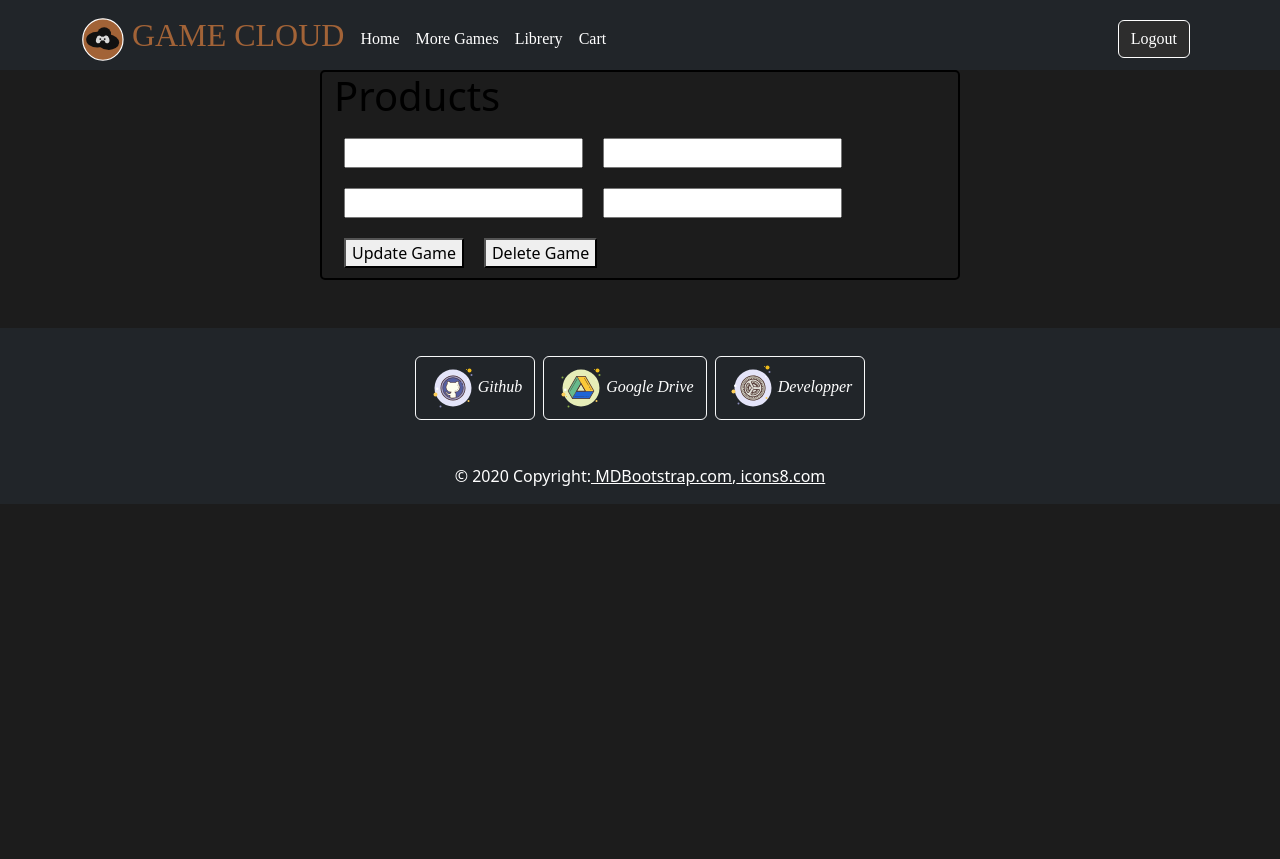
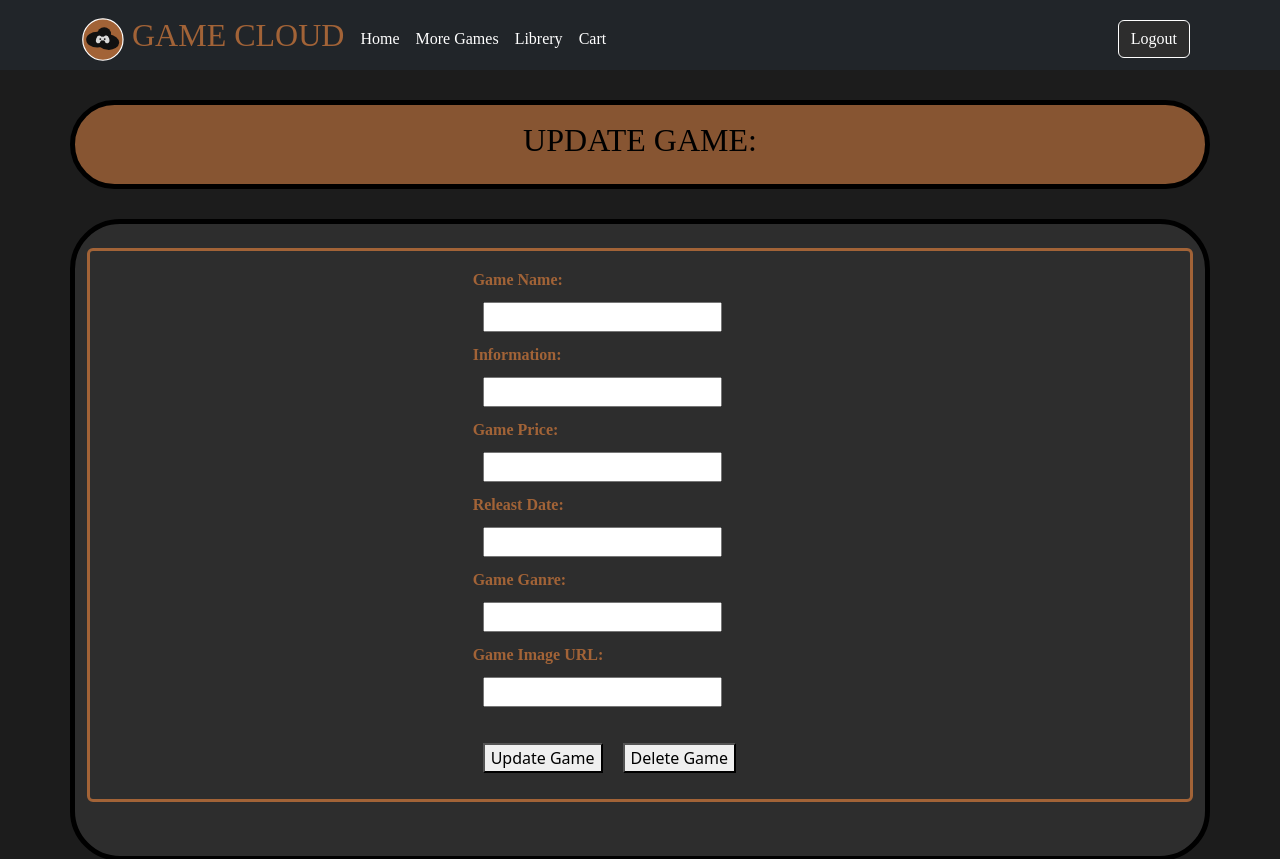
Before and after one commit to EmilioCarreiraOWI/Carreira_Carreira_221350_DV200_End_Term_3_Project, a React (Create React App) app in the folder emiliocarreira-term-three/: page /update/1 in a window 1280 px wide. Shown: the top 859 px of the page. Before the commit the page ends 800 px from the top, so only its background shows below. Built offline with nearby package versions, Linux system fonts and the light colour scheme; no server answers.

Commit message:
sad progress

```diff
--- a/emiliocarreira-term-three/src/pages/UpdateGame.js
+++ b/emiliocarreira-term-three/src/pages/UpdateGame.js
@@ -1,6 +1,10 @@
 import React, { useEffect, useState } from 'react';
 import axios from 'axios'
-import { Navigate, useNavigate, useParams } from "react-router-dom";
+import { useNavigate, useParams } from "react-router-dom";
+import { MDBCard, MDBCardTitle, MDBCardText, MDBCardBody, MDBCardImage, MDBRow, MDBCol } from 'mdb-react-ui-kit';
+import Container from 'react-bootstrap/esm/Container';
+import Row from 'react-bootstrap/esm/Row';
+import Col from 'react-bootstrap/esm/Col';
 
 function FormUpdate() {
 
@@ -16,16 +20,16 @@ function FormUpdate() {
 
     const [game, setGame] = useState([]);
     const [selected, setSelected] = useState({});
-    const navigate= useNavigate()
+
 
     const style = {
         margin: "10px",
     }
 
     useEffect(() => {
-        axios.get('http://localhost:5000/api/form/'+id)
+        axios.get('http://localhost:5000/api/games/'+id)
             .then((res) => {
-                setGame(res.data)
+                setGame(res.data);
 
             })
             .catch()
@@ -36,46 +40,99 @@ function FormUpdate() {
         let payload = { name: Name, price: Price, date: Date, ganre: Ganre, image: Image, info: Info }
         axios.patch('http://localhost:5000/api/games/'+id, payload)
         .then(res=>{
-            console.log('userEditSuccessfully')
-            navigate('/AddGame')
+            console.log('userEditSuccessfully');
+
         })
     }
 
     return (
 
-        <div style={{ border: "2px black solid", margin: 'auto', borderRadius: '5px', width: "50%" }} className="container">
+
+
+
+        <>
+        <Container id='topheading1'>
+          <Row className='mt-3 mb-3'>
+            <Col lg={12} className='justify-content-center'>
+                <h2>UPDATE GAME: {game.name}</h2>
+            </Col>
+          </Row>
+        </Container>
+
             <form onSubmit={update}>
-                <div className="form">
-                    <h1 style={{ color: "black" }} >Products</h1>
-                    <div >
+                <Container id='container2'>
+                    <MDBCard id="testbox2" className="mb-4 mt-4" >
+                    <MDBRow className='g-0'>
+                        <MDBCol md='4'>
+                        <MDBCardImage src={game.image} alt={game.image} fluid />
+                        </MDBCol>
+                        <MDBCol md='8'>
+                        <MDBCardBody>
+                            <MDBCardText>
+                            <strong className="headings">Game Name: </strong><br />
                             <input style={style}
                                 type="text"
                                 placeholder= {game.name}
                                 onChange={(e => setName(e.target.value))}
                             />
+                            <br />
+                            <strong className="headings">Information: </strong><br />
+                            <input style={style}
+                                type="text"
+                                placeholder={game.info}
+                                onChange={(e => setInfo(e.target.value))}
+                            />
+                            <br />
+
+                            <strong className="headings">Game Price: </strong><br />
                             <input style={style}
                                 type="number"
                                 placeholder={game.price}
                                 onChange={(e => setPrice(e.target.value))}
                             />
+                            <br />
+
+                            <strong className="headings">Releast Date: </strong><br />
                             <input style={style}
                                 type="number"
-                            placeholder={game.stock}
+                                placeholder={game.date}
                                 onChange={(e => setDate(e.target.value))}
                             />
+                            <br />
+
+
+                            <strong className="headings">Game Ganre: </strong><br />
                             <input style={style}
                                 type="text"
-                            placeholder={game.category}
+                                placeholder={game.ganre}
                                 onChange={(e => setGanre(e.target.value))}
                             />
+                            <br />
 
+
+                            <strong className="headings">Game Image URL: </strong><br />
+                            <input style={style}
+                                type="text"
+                                placeholder={game.image}
+                                onChange={(e => setImage(e.target.value))}
+                            />
+                            <br />
+
+                            </MDBCardText>
+                            <MDBCardText >
                             <button onClick={e=>update(e)} style={style}>Update Game</button>
                             <button style={style}>Delete Game</button>
-                    </div>
-                </div>
+                            </MDBCardText>
+                        </MDBCardBody>
+                        </MDBCol>
+                    </MDBRow>
+                </MDBCard>
+                </Container>
             </form>
+        </>
 
-        </div>
+
+
     );
 }
 
```
Lines whose indentation alone changed are shown as unchanged.
